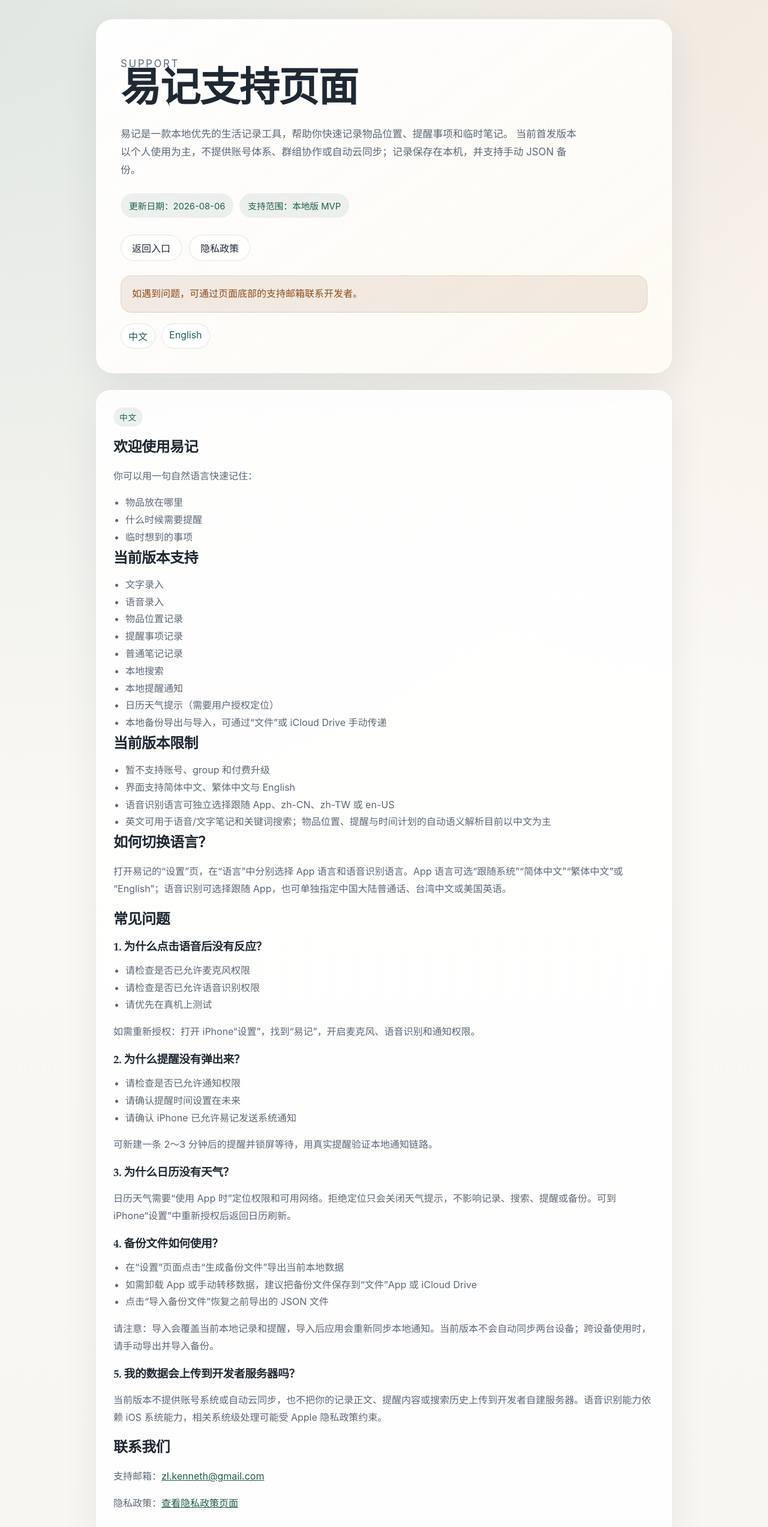
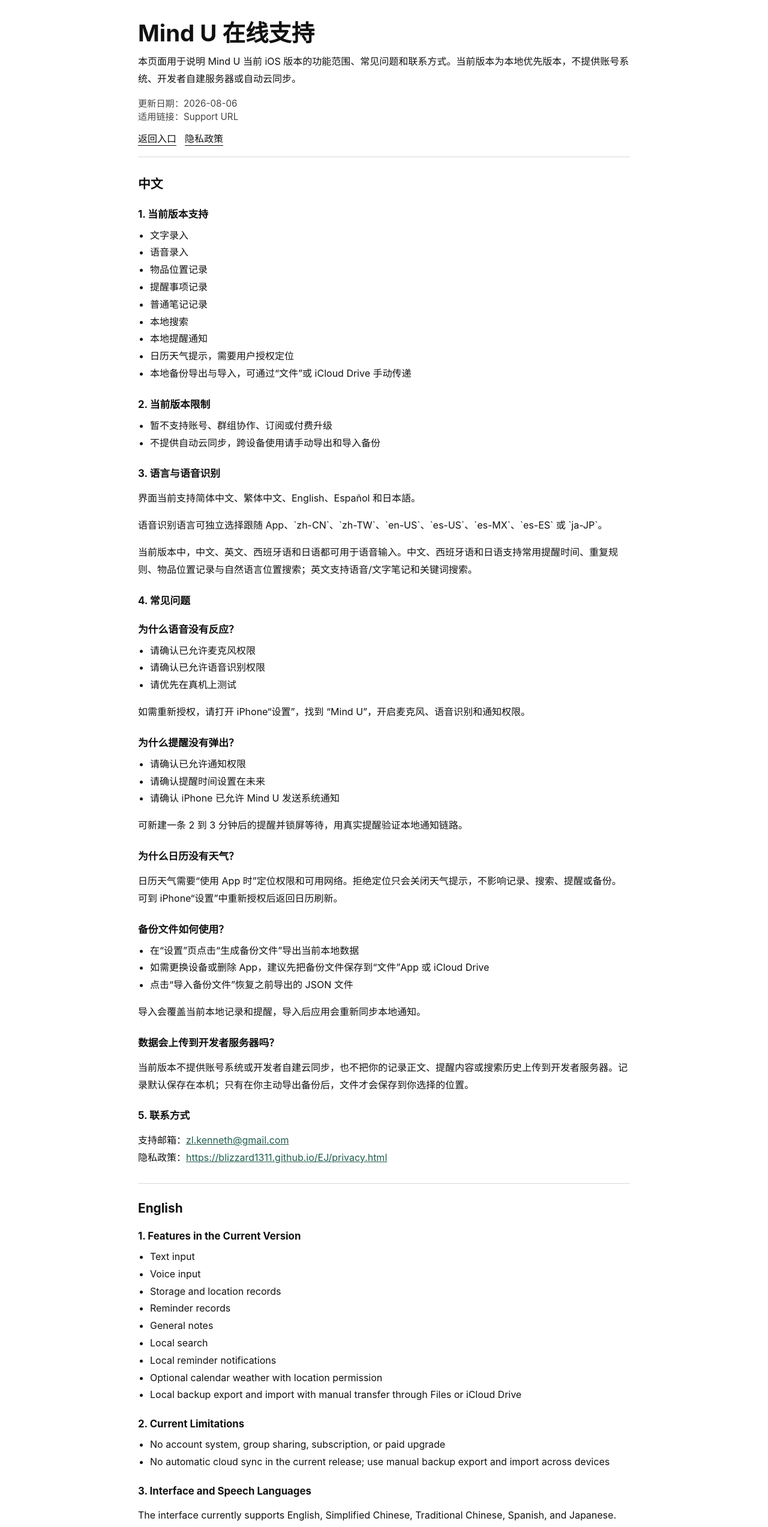
Before and after one commit to Blizzard1311/EJ, a plain HTML site: page support.html in a window 1280 px wide. Shown: the top 2545 px of the page at 60% size. Drawn offline with Linux system fonts and the light colour scheme.

Commit message:
Publish Mind U legal pages

```diff
--- a/assets/styles.css
+++ b/assets/styles.css
@@ -231,6 +231,97 @@ a {
   text-transform: uppercase;
 }
 
+body.simple-page {
+  background: #ffffff;
+}
+
+.simple-page .page {
+  width: min(820px, calc(100% - 40px));
+  padding: 32px 0 56px;
+}
+
+.doc-header {
+  padding: 0 0 18px;
+  border-bottom: 1px solid #d9d9d9;
+}
+
+.doc-header h1 {
+  margin: 0 0 8px;
+  font-size: clamp(1.8rem, 4vw, 2.4rem);
+  line-height: 1.2;
+  font-family: "PingFang SC", "SF Pro Display", "Helvetica Neue", sans-serif;
+  letter-spacing: 0;
+  color: #111111;
+}
+
+.doc-header p {
+  margin: 10px 0 0;
+  color: #111111;
+  line-height: 1.8;
+}
+
+.doc-meta {
+  margin-top: 14px;
+  color: #444444;
+  font-size: 0.95rem;
+}
+
+.doc-nav {
+  display: flex;
+  flex-wrap: wrap;
+  gap: 14px;
+  margin-top: 14px;
+}
+
+.doc-nav a {
+  text-decoration: none;
+  color: #111111;
+  border-bottom: 1px solid #111111;
+}
+
+.doc-section {
+  margin-top: 28px;
+}
+
+.doc-section h2 {
+  margin: 0 0 14px;
+  font-size: 1.3rem;
+  font-family: "PingFang SC", "SF Pro Display", "Helvetica Neue", sans-serif;
+  letter-spacing: 0;
+  color: #111111;
+}
+
+.doc-section h3 {
+  margin: 24px 0 10px;
+  font-size: 1.05rem;
+  color: #111111;
+}
+
+.doc-section p,
+.doc-section li {
+  color: #111111;
+  line-height: 1.8;
+}
+
+.doc-section ul,
+.doc-section ol {
+  margin: 0;
+  padding-left: 20px;
+}
+
+.doc-divider {
+  margin-top: 28px;
+  border-top: 1px solid #d9d9d9;
+}
+
+.doc-note {
+  margin-top: 14px;
+  padding: 14px 16px;
+  border: 1px solid #d9d9d9;
+  background: #ffffff;
+  color: #111111;
+}
+
 @media (min-width: 760px) {
   .card.span-6 {
     grid-column: span 6;
--- a/support.html
+++ b/support.html
@@ -3,46 +3,28 @@
 <head>
   <meta charset="utf-8">
   <meta name="viewport" content="width=device-width, initial-scale=1">
-  <title>易记 Yiji | 支持页面</title>
+  <title>Mind U | 在线支持</title>
   <link rel="stylesheet" href="./assets/styles.css">
 </head>
-<body>
+<body class="simple-page">
   <main class="page">
-    <section class="hero">
-      <p class="eyebrow">Support</p>
-      <h1>易记支持页面</h1>
-      <p>
-        易记是一款本地优先的生活记录工具，帮助你快速记录物品位置、提醒事项和临时笔记。
-        当前首发版本以个人使用为主，不提供账号体系、群组协作或自动云同步；记录保存在本机，并支持手动 JSON 备份。
-      </p>
-      <div class="hero-meta">
-        <span class="pill">更新日期：2026-08-06</span>
-        <span class="pill">支持范围：本地版 MVP</span>
+    <header class="doc-header">
+      <h1>Mind U 在线支持</h1>
+      <p>本页面用于说明 Mind U 当前 iOS 版本的功能范围、常见问题和联系方式。当前版本为本地优先版本，不提供账号系统、开发者自建服务器或自动云同步。</p>
+      <div class="doc-meta">
+        更新日期：2026-08-06<br>
+        适用链接：Support URL
       </div>
-      <div class="nav">
+      <nav class="doc-nav" aria-label="Page links">
         <a href="./index.html">返回入口</a>
         <a href="./privacy.html">隐私政策</a>
-      </div>
-      <div class="banner">
-        如遇到问题，可通过页面底部的支持邮箱联系开发者。
-      </div>
-      <div class="toc" aria-label="Table of contents">
-        <a href="#zh">中文</a>
-        <a href="#en">English</a>
-      </div>
-    </section>
+      </nav>
+    </header>
 
-    <section class="section" id="zh">
-      <span class="language-tag">中文</span>
-      <h2>欢迎使用易记</h2>
-      <p>你可以用一句自然语言快速记住：</p>
-      <ul>
-        <li>物品放在哪里</li>
-        <li>什么时候需要提醒</li>
-        <li>临时想到的事项</li>
-      </ul>
+    <section class="doc-section" id="zh">
+      <h2>中文</h2>
 
-      <h2>当前版本支持</h2>
+      <h3>1. 当前版本支持</h3>
       <ul>
         <li>文字录入</li>
         <li>语音录入</li>
@@ -51,125 +33,122 @@
         <li>普通笔记记录</li>
         <li>本地搜索</li>
         <li>本地提醒通知</li>
-        <li>日历天气提示（需要用户授权定位）</li>
+        <li>日历天气提示，需要用户授权定位</li>
         <li>本地备份导出与导入，可通过“文件”或 iCloud Drive 手动传递</li>
       </ul>
 
-      <h2>当前版本限制</h2>
+      <h3>2. 当前版本限制</h3>
       <ul>
-        <li>暂不支持账号、group 和付费升级</li>
-        <li>界面支持简体中文、繁体中文与 English</li>
-        <li>语音识别语言可独立选择跟随 App、zh-CN、zh-TW 或 en-US</li>
-        <li>英文可用于语音/文字笔记和关键词搜索；物品位置、提醒与时间计划的自动语义解析目前以中文为主</li>
+        <li>暂不支持账号、群组协作、订阅或付费升级</li>
+        <li>不提供自动云同步，跨设备使用请手动导出和导入备份</li>
       </ul>
 
-      <h2>如何切换语言？</h2>
-      <p>打开易记的“设置”页，在“语言”中分别选择 App 语言和语音识别语言。App 语言可选“跟随系统”“简体中文”“繁体中文”或“English”；语音识别可选择跟随 App，也可单独指定中国大陆普通话、台湾中文或美国英语。</p>
+      <h3>3. 语言与语音识别</h3>
+      <p>界面当前支持简体中文、繁体中文、English、Español 和日本語。</p>
+      <p>语音识别语言可独立选择跟随 App、`zh-CN`、`zh-TW`、`en-US`、`es-US`、`es-MX`、`es-ES` 或 `ja-JP`。</p>
+      <p>当前版本中，中文、英文、西班牙语和日语都可用于语音输入。中文、西班牙语和日语支持常用提醒时间、重复规则、物品位置记录与自然语言位置搜索；英文支持语音/文字笔记和关键词搜索。</p>
 
-      <h2>常见问题</h2>
-      <h3>1. 为什么点击语音后没有反应？</h3>
+      <h3>4. 常见问题</h3>
+
+      <h3>为什么语音没有反应？</h3>
       <ul>
-        <li>请检查是否已允许麦克风权限</li>
-        <li>请检查是否已允许语音识别权限</li>
+        <li>请确认已允许麦克风权限</li>
+        <li>请确认已允许语音识别权限</li>
         <li>请优先在真机上测试</li>
       </ul>
-      <p>如需重新授权：打开 iPhone“设置”，找到“易记”，开启麦克风、语音识别和通知权限。</p>
+      <p>如需重新授权，请打开 iPhone“设置”，找到 “Mind U”，开启麦克风、语音识别和通知权限。</p>
 
-      <h3>2. 为什么提醒没有弹出来？</h3>
+      <h3>为什么提醒没有弹出？</h3>
       <ul>
-        <li>请检查是否已允许通知权限</li>
+        <li>请确认已允许通知权限</li>
         <li>请确认提醒时间设置在未来</li>
-        <li>请确认 iPhone 已允许易记发送系统通知</li>
+        <li>请确认 iPhone 已允许 Mind U 发送系统通知</li>
       </ul>
-      <p>可新建一条 2～3 分钟后的提醒并锁屏等待，用真实提醒验证本地通知链路。</p>
+      <p>可新建一条 2 到 3 分钟后的提醒并锁屏等待，用真实提醒验证本地通知链路。</p>
 
-      <h3>3. 为什么日历没有天气？</h3>
+      <h3>为什么日历没有天气？</h3>
       <p>日历天气需要“使用 App 时”定位权限和可用网络。拒绝定位只会关闭天气提示，不影响记录、搜索、提醒或备份。可到 iPhone“设置”中重新授权后返回日历刷新。</p>
 
-      <h3>4. 备份文件如何使用？</h3>
+      <h3>备份文件如何使用？</h3>
       <ul>
-        <li>在“设置”页面点击“生成备份文件”导出当前本地数据</li>
-        <li>如需卸载 App 或手动转移数据，建议把备份文件保存到“文件”App 或 iCloud Drive</li>
+        <li>在“设置”页点击“生成备份文件”导出当前本地数据</li>
+        <li>如需更换设备或删除 App，建议先把备份文件保存到“文件”App 或 iCloud Drive</li>
         <li>点击“导入备份文件”恢复之前导出的 JSON 文件</li>
       </ul>
-      <p>请注意：导入会覆盖当前本地记录和提醒，导入后应用会重新同步本地通知。当前版本不会自动同步两台设备；跨设备使用时，请手动导出并导入备份。</p>
+      <p>导入会覆盖当前本地记录和提醒，导入后应用会重新同步本地通知。</p>
 
-      <h3>5. 我的数据会上传到开发者服务器吗？</h3>
-      <p>当前版本不提供账号系统或自动云同步，也不把你的记录正文、提醒内容或搜索历史上传到开发者自建服务器。语音识别能力依赖 iOS 系统能力，相关系统级处理可能受 Apple 隐私政策约束。</p>
+      <h3>数据会上传到开发者服务器吗？</h3>
+      <p>当前版本不提供账号系统或开发者自建云同步，也不把你的记录正文、提醒内容或搜索历史上传到开发者服务器。记录默认保存在本机；只有在你主动导出备份后，文件才会保存到你选择的位置。</p>
 
-      <h2>联系我们</h2>
-      <p>支持邮箱：<a href="mailto:zl.kenneth@gmail.com">zl.kenneth@gmail.com</a></p>
-      <p>隐私政策：<a href="./privacy.html">查看隐私政策页面</a></p>
+      <h3>5. 联系方式</h3>
+      <p>支持邮箱：<a href="mailto:zl.kenneth@gmail.com">zl.kenneth@gmail.com</a><br>
+      隐私政策：<a href="./privacy.html">https://blizzard1311.github.io/EJ/privacy.html</a></p>
     </section>
 
-    <section class="section" id="en">
-      <span class="language-tag">English</span>
-      <h2>Welcome to Yiji</h2>
-      <p>Yiji is a local-first memory app that helps you quickly save everyday information with a single natural sentence.</p>
-      <ul>
-        <li>Where you put things</li>
-        <li>When you need a reminder</li>
-        <li>Notes you want to remember later</li>
-      </ul>
+    <div class="doc-divider"></div>
 
-      <h2>Features in the Current Version</h2>
+    <section class="doc-section" id="en">
+      <h2>English</h2>
+
+      <h3>1. Features in the Current Version</h3>
       <ul>
         <li>Text input</li>
         <li>Voice input</li>
         <li>Storage and location records</li>
         <li>Reminder records</li>
-        <li>General note records</li>
+        <li>General notes</li>
         <li>Local search</li>
         <li>Local reminder notifications</li>
         <li>Optional calendar weather with location permission</li>
-        <li>Local backup export and import, with manual transfer through Files or iCloud Drive</li>
+        <li>Local backup export and import with manual transfer through Files or iCloud Drive</li>
       </ul>
 
-      <h2>Current Limitations</h2>
+      <h3>2. Current Limitations</h3>
       <ul>
-        <li>No account system, group sharing, or paid upgrade yet</li>
-        <li>The interface supports English, Simplified Chinese, and Traditional Chinese</li>
-        <li>Speech recognition can follow the app language or be set independently to en-US, zh-CN, or zh-TW</li>
-        <li>English supports voice/text notes and keyword search. Automatic item-location, reminder, and schedule parsing is currently optimized for Chinese</li>
+        <li>No account system, group sharing, subscription, or paid upgrade</li>
+        <li>No automatic cloud sync in the current release; use manual backup export and import across devices</li>
       </ul>
 
-      <h2>How do I change the language?</h2>
-      <p>Open Settings in Yiji and choose the app language and speech recognition language separately. The app can follow the system or use Simplified Chinese, Traditional Chinese, or English. Speech recognition can follow the app or use en-US, zh-CN, or zh-TW independently.</p>
+      <h3>3. Interface and Speech Languages</h3>
+      <p>The interface currently supports English, Simplified Chinese, Traditional Chinese, Spanish, and Japanese.</p>
+      <p>Speech recognition can follow the app language or be set independently to `zh-CN`, `zh-TW`, `en-US`, `es-US`, `es-MX`, `es-ES`, or `ja-JP`.</p>
+      <p>In the current release, Chinese, English, Spanish, and Japanese can all be used for voice input. Chinese, Spanish, and Japanese support common reminder schedules, repeat rules, item-location capture, and natural-language location search. English supports voice and text notes plus keyword search.</p>
 
-      <h2>Frequently Asked Questions</h2>
-      <h3>1. Why does voice input not start?</h3>
+      <h3>4. Frequently Asked Questions</h3>
+
+      <h3>Why does voice input not start?</h3>
       <ul>
         <li>Check that microphone permission is enabled</li>
         <li>Check that speech recognition permission is enabled</li>
         <li>Test on a real iPhone first</li>
       </ul>
-      <p>To re-enable permissions, open iPhone Settings, find Yiji, and enable microphone, speech recognition, and notifications.</p>
+      <p>To re-enable permissions, open iPhone Settings, find Mind U, and enable microphone, speech recognition, and notifications.</p>
 
-      <h3>2. Why did my reminder not appear?</h3>
+      <h3>Why did my reminder not appear?</h3>
       <ul>
         <li>Check that notification permission is enabled</li>
         <li>Make sure the reminder time is in the future</li>
-        <li>Make sure iPhone notifications are allowed for Yiji</li>
+        <li>Make sure iPhone notifications are allowed for Mind U</li>
       </ul>
-      <p>Create a reminder 2–3 minutes in the future and lock the iPhone to verify actual local notification delivery.</p>
+      <p>Create a reminder 2 to 3 minutes in the future and lock the iPhone to verify local notification delivery.</p>
 
-      <h3>3. Why is weather missing from the calendar?</h3>
+      <h3>Why is weather missing from the calendar?</h3>
       <p>Calendar weather requires When In Use location permission and a working network connection. Denying location disables only weather; capture, search, reminders, and backups remain available. You can re-enable location in iPhone Settings and refresh the calendar.</p>
 
-      <h3>4. How do backups work?</h3>
+      <h3>How do backups work?</h3>
       <ul>
-        <li>Tap “Generate Backup File” to export local data</li>
-        <li>Save or share the backup through the iOS Files flow, including iCloud Drive if you want to protect data before deleting the app or move it manually to another device</li>
-        <li>Tap “Import Backup File” to restore a previously exported JSON backup</li>
+        <li>Use “Generate Backup File” in Settings to export local data</li>
+        <li>Save the file to Files or iCloud Drive before deleting the app or moving data to another device</li>
+        <li>Use “Import Backup File” to restore a previously exported JSON backup</li>
       </ul>
-      <p>Importing replaces current local records and reminders, and local notifications are re-synced after import. This release does not automatically sync two devices; export and import a backup manually when moving data.</p>
+      <p>Importing replaces current local records and reminders, and local notifications are re-synced after import.</p>
 
-      <h3>5. Does the app upload my data to a developer server?</h3>
-      <p>The current release does not include account registration or automatic cloud sync, and does not send your record content, reminder content, or search history to a developer-operated server. Voice recognition depends on iOS system capabilities, and related system-level processing may be subject to Apple's privacy policies.</p>
+      <h3>Does the app upload my data to a developer server?</h3>
+      <p>The current release does not include account registration or developer-operated cloud sync, and does not send your record content, reminder content, or search history to a developer server. Records stay on your device unless you explicitly export a backup.</p>
 
-      <h2>Contact</h2>
-      <p>Support email: <a href="mailto:zl.kenneth@gmail.com">zl.kenneth@gmail.com</a></p>
-      <p>Privacy policy: <a href="./privacy.html">View privacy policy</a></p>
+      <h3>5. Contact</h3>
+      <p>Support email: <a href="mailto:zl.kenneth@gmail.com">zl.kenneth@gmail.com</a><br>
+      Privacy policy: <a href="./privacy.html">https://blizzard1311.github.io/EJ/privacy.html</a></p>
     </section>
 
     <footer class="footer">
```
Also changed, not shown: index.html (+5 -5 lines), privacy.html (+69 -87 lines).
